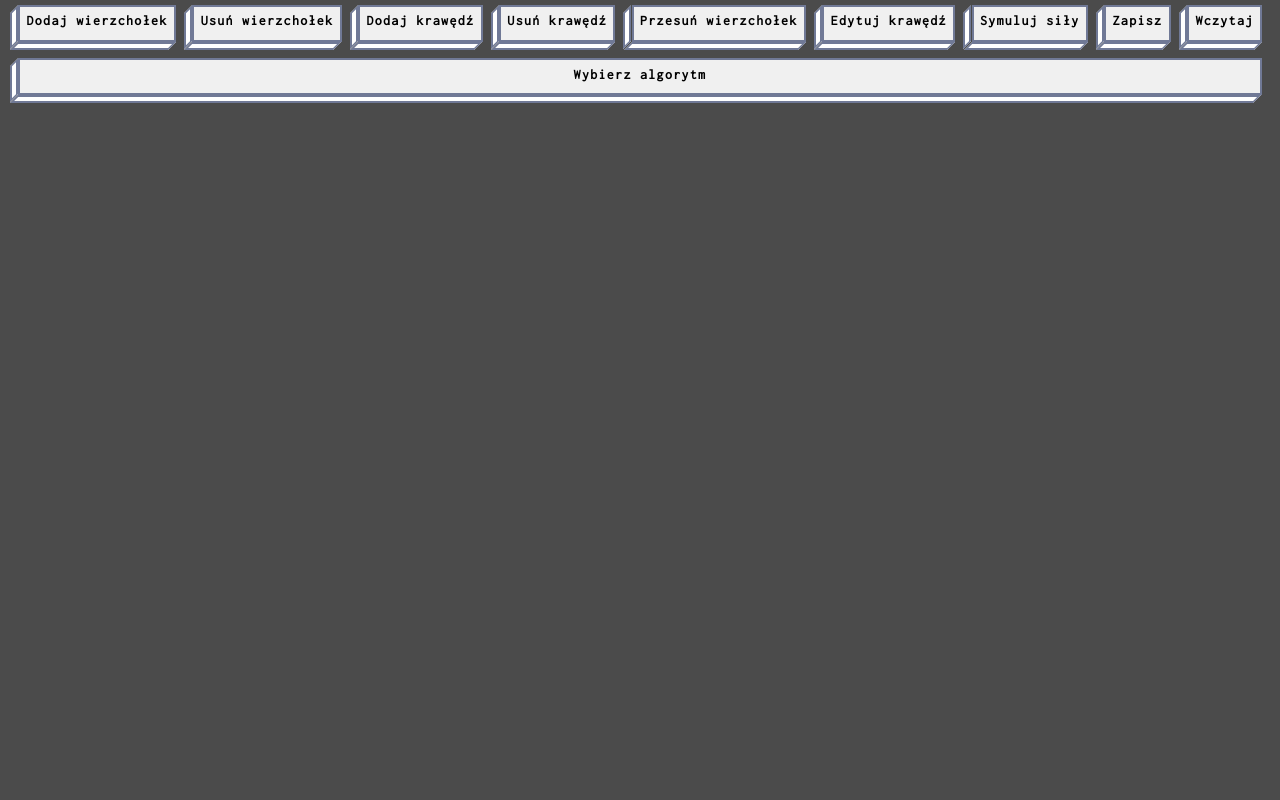
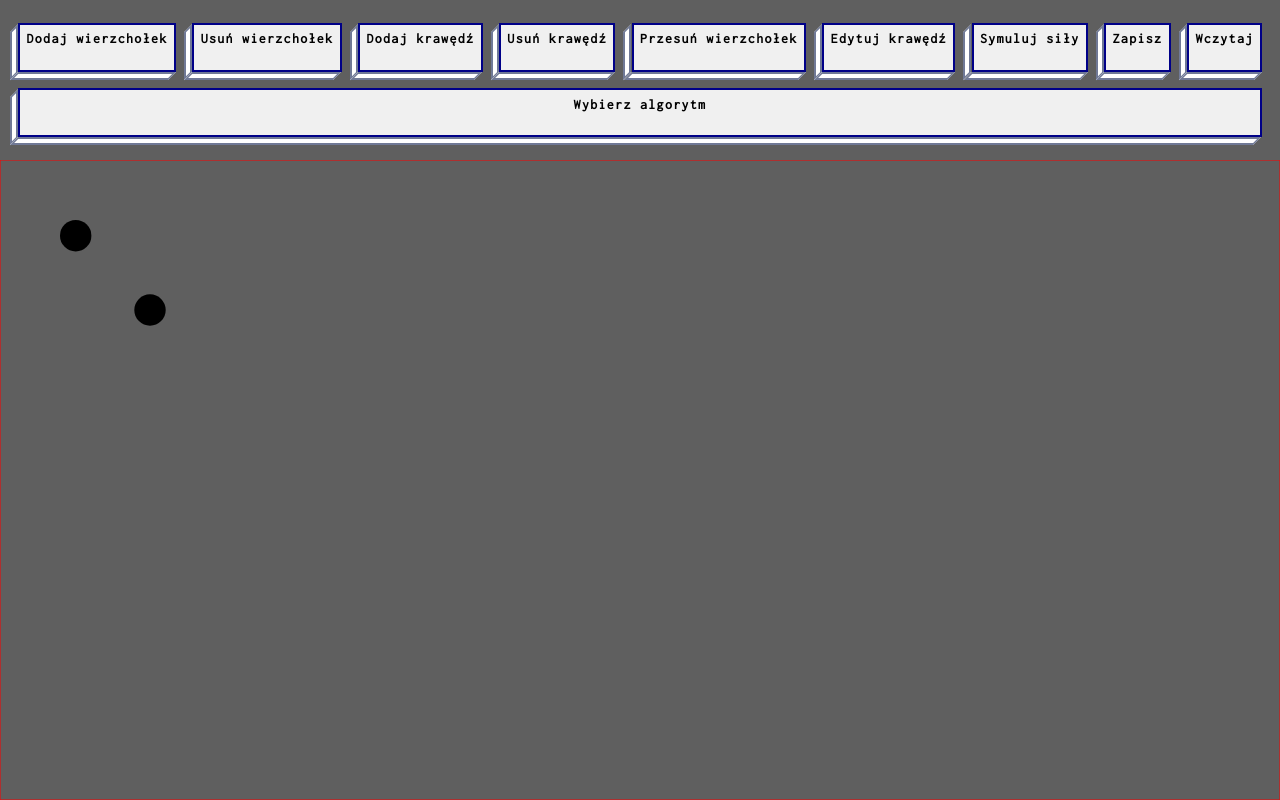
Before and after one commit to marwar22/GraphVisualizerWeb, a plain HTML site: page index.html in a window 1280 px wide. Drawn offline with Linux system fonts and the light colour scheme.

Commit message:
Added Vertex, Edge and Graph classes. Implemented forces functions. Added drawing function for vertices. Implemented AddVertex and AddEdge. Graph drawing with canvas scaling bugfix.  Added utils.js.

```diff
--- a/css/button_styles.css
+++ b/css/button_styles.css
@@ -7,14 +7,6 @@ THE SOFTWARE IS PROVIDED "AS IS", WITHOUT WARRANTY OF ANY KIND, EXPRESS OR IMPLI
 
 
 @import url("https://fonts.googleapis.com/css?family=Inconsolata");
-
-
-.container {
-  display: flex;
-  align-content: center;
-  justify-content: center;
-  height: 100vh;
-}
 
 
 .btn {
@@ -28,7 +20,7 @@ THE SOFTWARE IS PROVIDED "AS IS", WITHOUT WARRANTY OF ANY KIND, EXPRESS OR IMPLI
   align-self: center;
   text-align: center;
   text-justify: center;
-  border-image: linear-gradient(45deg, #0d00ff 0%, #ffc400 100%);
+  border-image: linear-gradient(45deg, #0000aa 0%, #7700aa 100%);
   border-image-slice: 1 1 0 0;
   z-index: 1;
   -webkit-transition: all 300ms ease-in-out;
@@ -36,13 +28,22 @@ THE SOFTWARE IS PROVIDED "AS IS", WITHOUT WARRANTY OF ANY KIND, EXPRESS OR IMPLI
   -o-transition: all 300ms ease-in-out;
   transition: all 300ms ease-in-out;
 
+  /* background-image: linear-gradient(45deg, #aaffaa 0%, #ffffaa 100%); rgb(255, 255, 220); */
   background-color: rgb(240, 240, 240);
-  border: 2px solid #707996;
+  /*background-color: linear-gradient(45deg, #000088 0%, #660088 100%);*/
+  border: 2px solid #000088;
+
+  -webkit-user-select: none;
+  -moz-user-select: none;
+  -ms-user-select: none;
+  user-select: none;
+  transition-duration: 0.1s;
+
 }
 
 .btn:before {
   left: -0.75em;
-  top: .15em;
+  top: .17em;
   width: .31em;
   height: 100%;
   transform: skewY(-45deg);
@@ -50,7 +51,9 @@ THE SOFTWARE IS PROVIDED "AS IS", WITHOUT WARRANTY OF ANY KIND, EXPRESS OR IMPLI
 
 .btn:after {
   border-image-slice: 1 1 1 0;
-  background-image: linear-gradient(45deg, #0d00ff 0%, #ffc400 100%);
+
+  /* background-image: linear-gradient(45deg, #aaffaa 0%, #ffffaa 100%); */
+  /*background-image: linear-gradient(45deg, #000088 0%, #660088 100%);*/
   width: 100%;
   height: .31em;
   transform: skewX(-45deg);
@@ -59,13 +62,20 @@ THE SOFTWARE IS PROVIDED "AS IS", WITHOUT WARRANTY OF ANY KIND, EXPRESS OR IMPLI
 }
 
 .btn:hover {
-  background-color: white;
+  background-color: rgb(214, 214, 214);
   background-size: 90%;
-  transform: translate(0.5em, -0.5em);
-  box-shadow: -1em 1em 0.15em rgba(0, 0, 0, 0.344);
-  border-image: linear-gradient(45deg, #0d00ff 0%, #ffc400 100%);
+  /* background-image: linear-gradient(45deg, #aaffaa 0%, #ffffaa 100%); */
+  /* box-shadow: -1em 1em 0.15em rgba(0, 0, 0, 0.344); */
+  border-image: linear-gradient(45deg, #0000aa 0%, #7700aa 100%);
   border-image-slice: 1;
   color: #101832;
+}
+
+.btn:active{
+  /* background-image: linear-gradient(45deg, #aaffaa 0%, #ffffaa 100%); */
+  /*background-color: rgb(170, 170, 170);*/
+  transform: translate(-0.2em,0.2em);
+  transition-duration: 0.04s;
 }
 
 .btn:before, .btn:after {
@@ -75,3 +85,5 @@ THE SOFTWARE IS PROVIDED "AS IS", WITHOUT WARRANTY OF ANY KIND, EXPRESS OR IMPLI
   background: #ffffff;
   border: 2px solid #707996;
 }
+
+/*  border-image: linear-gradient(45deg, #0d00ff 0%, #ffc400 100%);*/
--- a/css/styles.css
+++ b/css/styles.css
@@ -1,10 +1,20 @@
 html, body {
     margin: 0;
-    background-color:  rgb(75, 75, 75);
+    padding: 0;
+    background-color:  rgb(95, 95, 95);
+    /* background-color:  rgb(0, 0, 0); */
     font-family: "Inconsolata", monospace;
     font-size: 0.93em;
     font-weight: bold;
-  }
+    height:100vh;
+    /* overflow: hidden; */
+}
+
+#container{
+    display:flex;
+    flex-direction: column;
+    height: 100vh;
+}
 
 a{
     margin: 1px;
@@ -12,13 +22,10 @@ a{
     min-height: 20;
 }
 
-#container{
-    height: 50vh;
-}
 
 #toolbar {
-    background-color: rgb(75, 75, 75);
-    height: 10%;
+    background-color: rgb(95, 95, 95);
+    height: 20%;
     width: 100% - 20px;
     min-height: 100px;
     min-width: 800px;
@@ -43,5 +50,6 @@ a{
 
 #graphCanvas {
     width: 100%;
-    height: 80%;
+    height: 100px;
+    flex-grow: 1;
 }
--- /dev/null
+++ b/edge.js
@@ -0,0 +1,8 @@
+class Edge {
+    constructor( v, w, d1, d2, id ) {
+        this.idVertexFrom = v;
+        this.idVertexTo = w;
+        this.data = [d1, d2];
+        this.id = id;
+    }
+}
--- /dev/null
+++ b/graph.js
@@ -0,0 +1,91 @@
+class Graph {
+
+    constructor(){
+        this.edges = [];
+        this.vertices = [];
+        this.edgesNumber = 0;
+        this.verticesNumber = 0;
+        this.isDirected = false;
+        this.isDirected = false;
+    }
+
+    AddVertex( position ) {
+        let vertex = new Vertex( position, this.verticesNumber );
+        this.vertices.push( vertex );
+        this.verticesNumber++;
+    }
+
+    AddEdge( v, w, d1, d2=null ) {
+        let edge = new Edge( v, w, d1, d2, this.edgesNumber );
+        this.vertices[edge.idVertexFrom].edges.push(edge.id);
+        if (v !== w) this.vertices[edge.idVertexTo].edges.push(edge.id);
+        this.edges.push( edge );
+        this.edgesNumber++;
+    }
+
+    ChangeAll( from, to ) {
+
+        for ( let i=0; i<this.verticesNumber; i++) {
+
+            for ( let j=0; j<this.vertices[i].edgesIdTo.size(); j++) {
+                if (this.vertices[i].edgesIdTo[i] === from) {
+                    this.vertices[i].edgesIdTo[i] = to;
+                }
+            }
+
+            for ( let j=0; j<this.vertices[i].edgesIdFrom.size(); j++) {
+                if (this.vertices[i].edgesIdFrom[i] === from) {
+                    this.vertices[i].edgesIdFrom[i] = to;
+                }
+             }
+
+        }
+
+    }
+
+    RemoveVertex( id ) {
+        let S = [];
+
+        for (let i = 0; i < this.vertices[id].edges.size(); i++){
+            let edgeId = this.vertices[id].edges[i];
+            S.push(edgeId);
+        }
+
+        for ( let it = 0; it < S.length; it++) {
+            RemoveEdgeFromVertex(it, this.edges[it].idVertexFrom);
+            RemoveEdgeFromVertex(it, this.edges[it].idVertexTo);
+        }
+
+        // for ( let it = S.length - 1; it >= 0; it-- ) {
+        //     edges.erase( allEdges.begin()+ *it );
+        // }
+
+        //     if (it == 0) {break;
+        // }
+        // for (int i=0; i < allEdges.size(); i++) {
+        //     ChangeAll(allEdges[i].id, i);
+        //     allEdges[i].id = i;
+        // }
+
+        // for (int e: vertices.back().edgesIdFrom) allEdges[e].idVertexTo   = id;
+        // for (int e: vertices.back().edgesIdTo  ) allEdges[e].idVertexFrom = id;
+
+        // std::swap(vertices[id],vertices.back());
+        // vertices[id].id = id;
+        // vertices.pop_back();
+    }
+
+    GraphVerticesData(){
+        console.log("\nVertices count: ", this.vertices.length);
+
+        console.log("Vertices: ");
+        this.vertices.forEach(console.log);
+    }
+
+    GraphEdgesData(){
+        console.log("\nEdges count: ", this.edges.length);
+
+        console.log("Edges: ");
+        this.edges.forEach(console.log);
+    }
+}
--- a/index.html
+++ b/index.html
@@ -4,13 +4,18 @@
         <title>GraphVisualizer</title>
         <link rel="stylesheet" href="css/styles.css">
         <link rel="stylesheet" href="css/button_styles.css">
+        <script src="utils.js"></script>
+        <script src="edge.js"></script>
+        <script src="vertex.js"></script>
+        <script src="forces.js"></script>
+        <script src="graph.js"></script>
         <script src="index.js"></script>
     </head>
     <body>
         <div id = "container">
             <div id="toolbar">
                 <div id="toolbarEditGraph">
-                    <a class="btn" id="addVertex">                             Dodaj wierzchołek</a>
+                    <a class="btn" id="addVertex" onclick="AddVertexButton()"> Dodaj wierzchołek</a>
                     <a class="btn" id="removeVertex">                          Usuń wierzchołek</a>
                     <a class="btn" id="addEdge">                               Dodaj krawędź</a>
                     <a class="btn" id="removeEdge">                            Usuń krawędź</a>
@@ -27,7 +32,7 @@
                 </div>
             </div>
 
-            <canvas id="graphCanvas" width="600" height="300">
+            <canvas id="graphCanvas" width="600" height="1000">
 
             </canvas>
         </div>
--- a/index.js
+++ b/index.js
@@ -1,18 +1,29 @@
 {
-    function OnButton1Click() {
-        let div2 = document.getElementById("div2");
-        div2.innerHTML = "kliknięty";
-        console.log("klik1");
 
-        const graphCanvas = document.getElementById("graphCanvas");
-        const ctx = graphCanvas.getContext('2d');
+    window.onload = Init;
+    var state = stateEnum.ADDVERTEX;
+    function Init() {
+        let canvas = document.getElementById("graphCanvas");
+        console.log(canvas);
+        canvas.addEventListener("click", function (evt) {
+            var mousePos = getMousePos(canvas, evt);
+            alert(mousePos.x + ',' + mousePos.y);
+        }, false);
 
-        ctx.strokeRect(100,100,50,50);
-        ctx.beginPath();
-        ctx.arc(100, 100, 50, 0, 2 * Math.PI);
-        ctx.fill();
+        //Get Mouse Position
+        function getMousePos(canvas, evt) {
+            var rect = canvas.getBoundingClientRect();
+            return {
+                x: evt.clientX - rect.left,
+                y: evt.clientY - rect.top
+            };
+        }
 
     }
+
+    let G = new Graph();
+    let addvx = 30;
+    let addvy = 30;
 
     function ChooseAlg() {
         const toolbarEditGraph = document.getElementById("toolbarEditGraph");
@@ -28,4 +39,80 @@
         toolbarChooseAlg.style.display = "none";
         console.log(toolbarChooseAlg);
     }
+
+    function AddVertexButton(){
+        state = stateEnum.ADDVERTEX;
+        G.AddVertex( {y: addvy, x: addvx} );
+        console.log( "dodano vertex" + addvx + " " + addvy );
+        addvx += 70;
+        addvy += 70;
+    }
+
+    // function printMousePos(event) {
+    //     document.body.textContent =
+    //       "clientX: " + event.clientX +
+    //       " - clientY: " + event.clientY;
+    //   }
+
+    // document.addEventListener("click", printMousePos);
+
+
+    position = {y: 0, x:0};
+    G.AddVertex(position);
+    position = {y: 100, x:100};
+    G.AddVertex(position);
+    G.AddEdge(v=0 ,w=1 ,d1=10);
+    G.AddEdge(v=0 ,w=1 ,d1=20);
+
+    function DebugRect(ctx){
+        ctx.beginPath();
+        ctx.rect(0, 0, graphCanvas.width, graphCanvas.height);
+        ctx.strokeStyle = "red";
+        ctx.stroke();
+    }
+
+    function RenderGraph() {
+        const graphCanvas = document.getElementById("graphCanvas");
+        const ctx = graphCanvas.getContext('2d');
+
+        // const cWidth = graphCanvas.getBoundingClientRect().width;
+        // const cHeight = graphCanvas.getBoundingClientRect().height;
+
+        graphCanvas.height = graphCanvas.clientHeight;
+        graphCanvas.width = graphCanvas.clientWidth;
+
+        var surfaceArea = graphCanvas.clientHeight*graphCanvas.clientWidth;
+        vertexRadius = Math.sqrt(surfaceArea / defaultSurfaceArea) * defaultVertexRadius;
+        vertexRadius = Math.max(vertexRadius, minVertexRadius);
+        // graphCanvas.width  = graphCanvas.height * (graphCanvas.clientWidth / graphCanvas.clientHeight);
+
+        DebugRect(ctx);
+        //G.GraphVerticesData();
+        G.GraphEdgesData();
+
+        G.vertices.forEach(KeepInGraphArea);
+        G.vertices.forEach(function(vertex){
+            vertex.Draw(ctx);
+        });
+    }
+
+    function KeepInGraphArea(vertex){
+        vertex.position.x = Math.max(vertex.position.x, vertexRadius + canvasMargin);
+        vertex.position.x = Math.min(vertex.position.x, graphCanvas.width-vertexRadius-canvasMargin);
+
+        vertex.position.y = Math.max(vertex.position.y, vertexRadius + canvasMargin);
+        vertex.position.y = Math.min(vertex.position.y, graphCanvas.height-vertexRadius-canvasMargin);
+
+        vertex.position.x += 1;
+        vertex.position.y += 1;
+        // console.log(vertex.position.x)
+    }
+
+
+
+    function MainLoop() {
+        RenderGraph();
+    }
+
+    setInterval(MainLoop,100);
 }
--- /dev/null
+++ b/utils.js
@@ -0,0 +1,27 @@
+const defaultVertexRadius = 20;
+const minVertexRadius = 13;
+var vertexRadius = defaultVertexRadius;
+
+const canvasMargin = 10;
+const defaultHeight = 700;
+const defaultWidth = 1900;
+const defaultSurfaceArea = defaultHeight * defaultWidth;
+
+
+const OPT_V_DST = -1;
+const OPT_ME_OME_DST = -1;
+const OPT_ME_ME_DST = -1;
+const OPT_E_DST = -1;
+const OPT_ME_V_DST = -1;
+
+var stateEnum = {
+    ADDVERTEX: 0,
+    REMOVEVERTEX: 1,
+    ADDEDGE: 2,
+    REMOVEEDGE: 3,
+    EDITEDGE: 4,
+    CHOOSEALG: 5,
+    RUNALG: 6,
+    SAVEFILE: 7,
+    LOADFILE: 8
+};
--- /dev/null
+++ b/vertex.js
@@ -0,0 +1,26 @@
+class Vertex {
+    constructor(position, id) {
+      this.position = position;
+      this.id = id;
+      this.color = "white"; //tak można??? //raczej tak
+      this.text = id.toString();
+      this.data1 = 0;
+      this.data2 = 0;
+      this.isBeingChosen = false;
+      this.force = {
+          y: 0,
+          x: 0
+      };
+      this.edges = [];
+    }
+
+    SetColor(color){
+        this.color = color;
+    }
+
+    Draw(ctx){
+        ctx.beginPath();
+        ctx.arc(this.position.x, this.position.y, vertexRadius, 0, 2 * Math.PI);
+        ctx.fill();
+    }
+}
```
Also changed, not shown: forces.js (added, +59 -0 lines).
